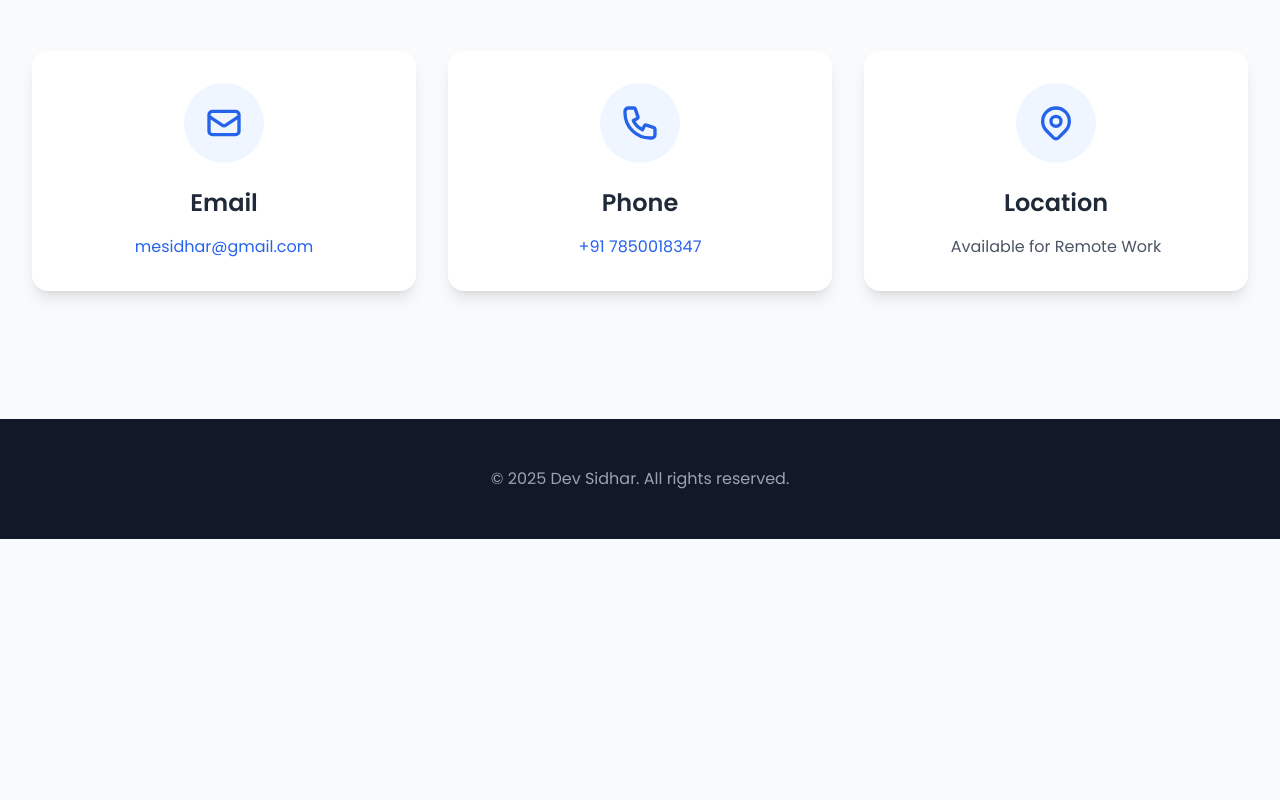
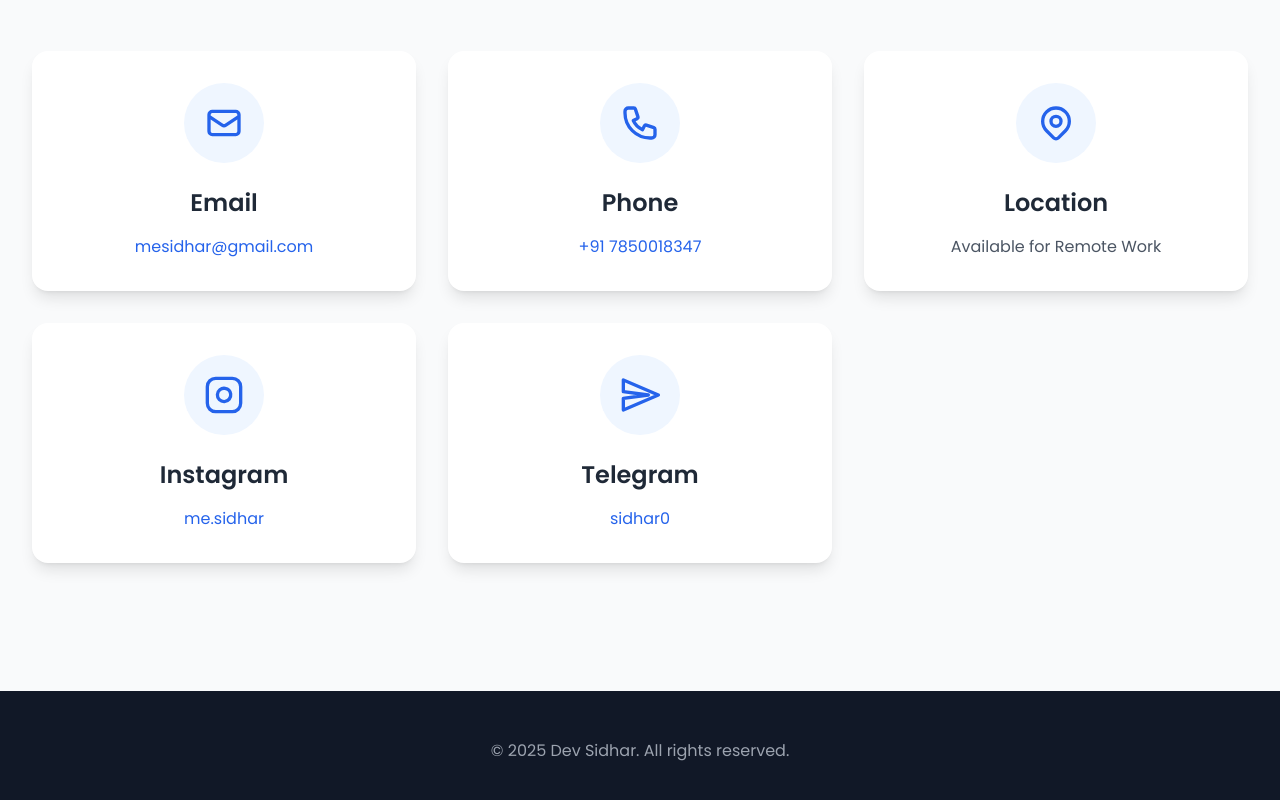
Before and after one commit to sidhardev/info, a plain HTML site: page index.html in a window 1280 px wide. Shown: the part 1178-1978 px from the top of the page. Before the commit the page ends 1717 px from the top, so only its background shows below. Drawn offline with nearby package versions, Linux system fonts and the light colour scheme.

Commit message:
Add Instagram and Telegram cards to contact section

```diff
--- a/index.html
+++ b/index.html
@@ -138,6 +138,35 @@
                     <h3 class="text-2xl font-semibold text-gray-800 mb-4">Location</h3>
                     <p class="text-gray-600">Available for Remote Work</p>
                 </div>
+
+                <!-- Instagram Card -->
+                <div class="bg-white rounded-2xl shadow-lg p-8 text-center card-hover" data-aos="fade-up" data-aos-delay="400">
+                    <div class="bg-blue-50 w-20 h-20 rounded-full flex items-center justify-center mx-auto mb-6">
+                        <svg xmlns="http://www.w3.org/2000/svg" class="h-10 w-10 text-blue-600" fill="none" viewBox="0 0 24 24" stroke="currentColor" stroke-width="2">
+                          <rect x="2" y="2" width="20" height="20" rx="5" ry="5"></rect>
+                          <path d="M16 11.37A4 4 0 1 1 12.63 8 4 4 0 0 1 16 11.37z"></path>
+                          <line x1="17.5" y1="6.5" x2="17.51" y2="6.5"></line>
+                        </svg>
+                    </div>
+                    <h3 class="text-2xl font-semibold text-gray-800 mb-4">Instagram</h3>
+                    <p class="text-blue-600 hover:text-blue-700 transition-colors duration-300">
+                        <a href="https://www.instagram.com/me.sidhar" target="_blank" rel="noopener noreferrer">me.sidhar</a>
+                    </p>
+                </div>
+
+                <!-- Telegram Card -->
+                <div class="bg-white rounded-2xl shadow-lg p-8 text-center card-hover" data-aos="fade-up" data-aos-delay="500">
+                    <div class="bg-blue-50 w-20 h-20 rounded-full flex items-center justify-center mx-auto mb-6">
+                        <svg xmlns="http://www.w3.org/2000/svg" class="h-10 w-10 text-blue-600" fill="none" viewBox="0 0 24 24" stroke="currentColor" stroke-width="2">
+                          <path stroke-linecap="round" stroke-linejoin="round" d="M2.01 21L23 12 2.01 3 2 10l15 2-15 2z"></path>
+                        </svg>
+                    </div>
+                    <h3 class="text-2xl font-semibold text-gray-800 mb-4">Telegram</h3>
+                    <p class="text-blue-600 hover:text-blue-700 transition-colors duration-300">
+                        <a href="https://t.me/sidhar0" target="_blank" rel="noopener noreferrer">sidhar0</a>
+                    </p>
+                </div>
+
             </div>
         </div>
     </section>
```
